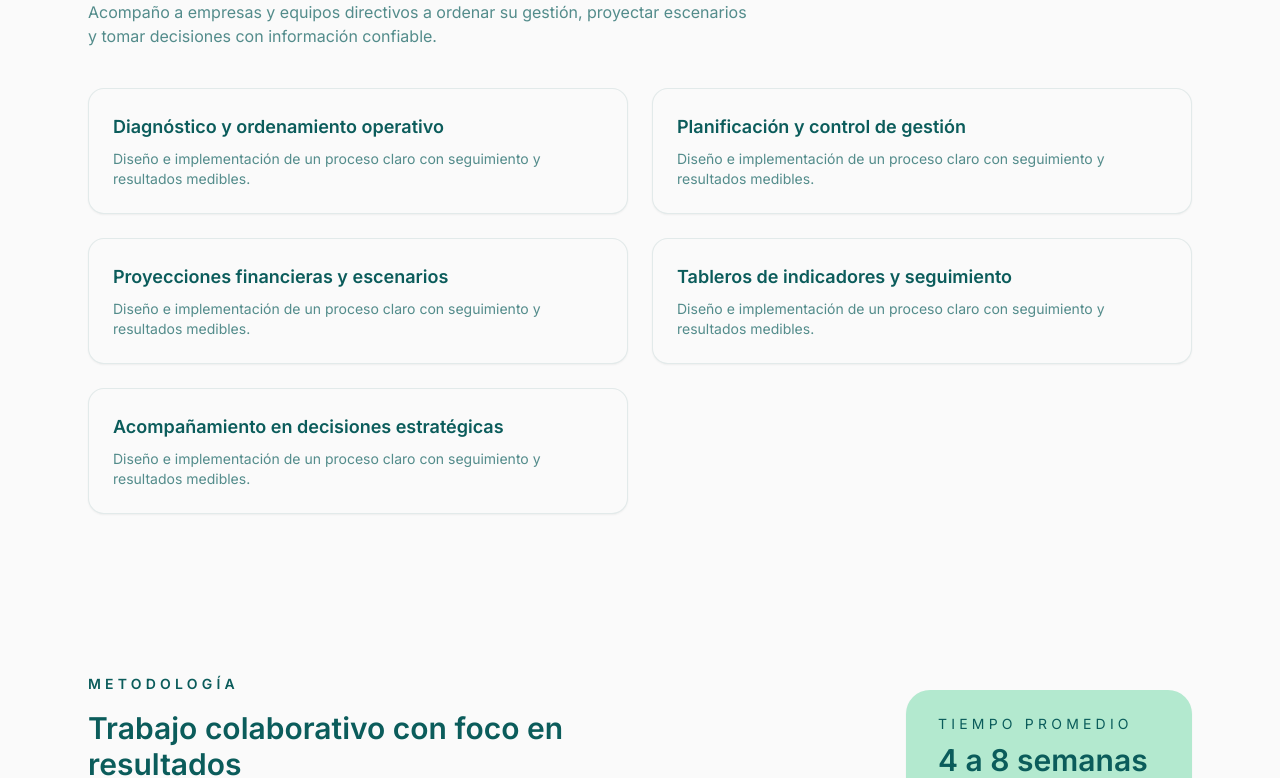
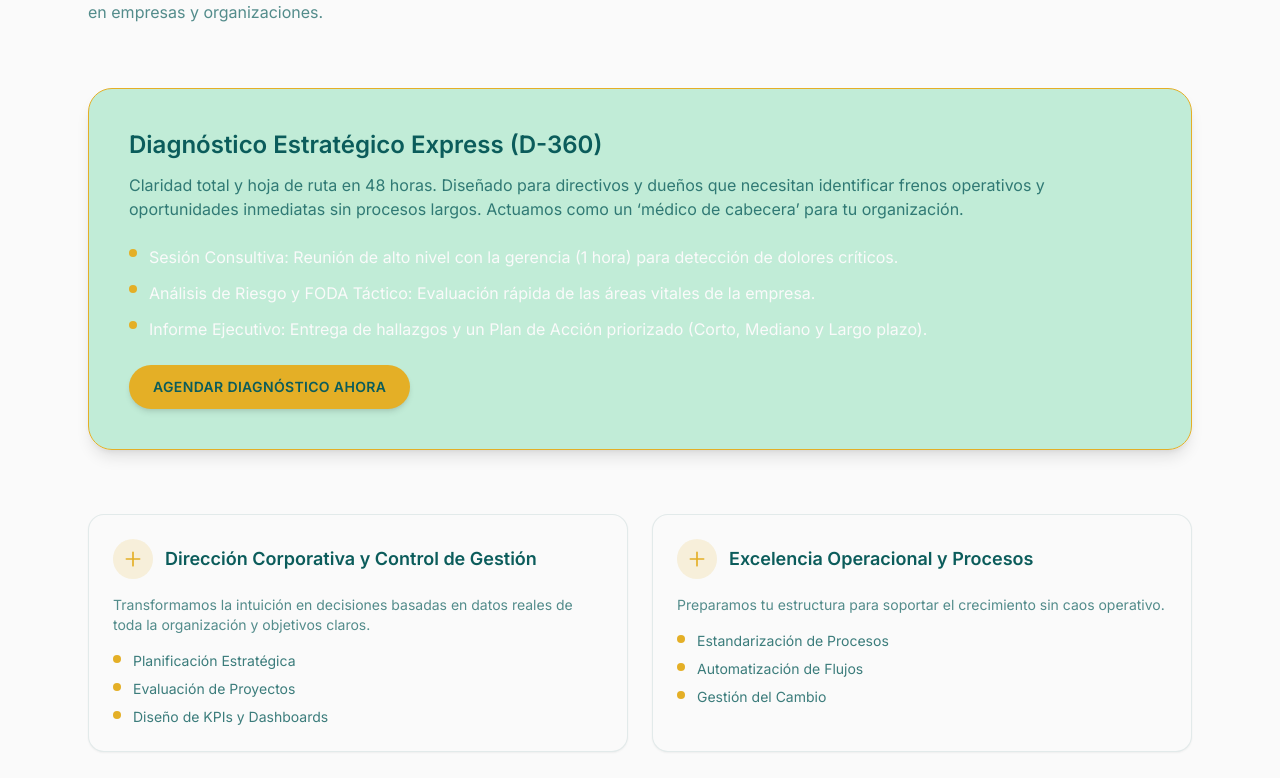
Before and after one commit to medinabenjamin/landing_page_test, a Next.js app: page / in a window 1280 px wide. Shown: the part 856-1634 px from the top of the page. Built offline with nearby package versions, Linux system fonts and the light colour scheme.

Commit message:
Refactor services section layout

```diff
--- a/src/app/page.tsx
+++ b/src/app/page.tsx
@@ -4,7 +4,7 @@ import Footer from "@/components/Footer";
 import Header from "@/components/Header";
 import Hero from "@/components/Hero";
 import Methodology from "@/components/Methodology";
-import Services from "@/components/Services";
+import ServicesSection from "@/components/ServicesSection";
 
 export default function Home() {
   return (
@@ -12,7 +12,7 @@ export default function Home() {
       <Header />
       <main>
         <Hero />
-        <Services />
+        <ServicesSection />
         <Methodology />
         <About />
         <Contact />
--- a/src/components/Services.tsx
+++ /dev/null
@@ -1,43 +0,0 @@
-import Reveal from "@/components/motion/Reveal";
-import { Stagger, StaggerItem } from "@/components/motion/Stagger";
-import { siteConfig } from "@/content/site";
-
-export default function Services() {
-  return (
-    <section
-      id="servicios"
-      data-section="servicios"
-      className="scroll-mt-24 bg-base"
-    >
-      <div className="mx-auto max-w-6xl px-6 py-20">
-        <Reveal className="mb-10 max-w-2xl" sectionId="servicios">
-          <p className="text-sm font-semibold uppercase tracking-[0.3em] text-brand">
-            Servicios
-          </p>
-          <h2 className="mt-4 text-3xl font-semibold text-brand">
-            Soluciones estratégicas para crecer con control
-          </h2>
-          <p className="mt-3 text-brand/70">
-            Acompaño a empresas y equipos directivos a ordenar su gestión,
-            proyectar escenarios y tomar decisiones con información confiable.
-          </p>
-        </Reveal>
-        <Stagger className="grid gap-6 md:grid-cols-2" sectionId="servicios">
-          {siteConfig.services.map((service) => (
-            <StaggerItem key={service}>
-              <div className="rounded-2xl border border-brand/10 bg-base p-6 shadow-sm transition duration-300 ease-out hover:-translate-y-1 hover:border-support hover:shadow-md">
-                <h3 className="text-lg font-semibold text-brand">
-                  {service}
-                </h3>
-                <p className="mt-2 text-sm text-brand/70">
-                  Diseño e implementación de un proceso claro con seguimiento y
-                  resultados medibles.
-                </p>
-              </div>
-            </StaggerItem>
-          ))}
-        </Stagger>
-      </div>
-    </section>
-  );
-}
--- /dev/null
+++ b/src/components/ServicesSection.tsx
@@ -0,0 +1,197 @@
+import Image from "next/image";
+
+import Reveal from "@/components/motion/Reveal";
+import { Stagger, StaggerItem } from "@/components/motion/Stagger";
+
+const diagnosticItems = [
+  "Sesión Consultiva: Reunión de alto nivel con la gerencia (1 hora) para detección de dolores críticos.",
+  "Análisis de Riesgo y FODA Táctico: Evaluación rápida de las áreas vitales de la empresa.",
+  "Informe Ejecutivo: Entrega de hallazgos y un Plan de Acción priorizado (Corto, Mediano y Largo plazo)."
+];
+
+const corporatePillars = [
+  {
+    title: "Dirección Corporativa y Control de Gestión",
+    focus:
+      "Transformamos la intuición en decisiones basadas en datos reales de toda la organización y objetivos claros.",
+    bullets: [
+      "Planificación Estratégica",
+      "Evaluación de Proyectos",
+      "Diseño de KPIs y Dashboards"
+    ]
+  },
+  {
+    title: "Excelencia Operacional y Procesos",
+    focus:
+      "Preparamos tu estructura para soportar el crecimiento sin caos operativo.",
+    bullets: [
+      "Estandarización de Procesos",
+      "Automatización de Flujos",
+      "Gestión del Cambio"
+    ]
+  }
+];
+
+const bpoBullets = [
+  "Control Financiero",
+  "Gestión de Personas",
+  "Cumplimiento Normativo"
+];
+
+const academyBullets = [
+  "Entrenamiento Corporativo: Cursos de gestión y productividad para equipos (Próximamente).",
+  "Herramientas Descargables: Plantillas y matrices de decisión (Próximamente)."
+];
+
+export default function ServicesSection() {
+  return (
+    <section
+      id="servicios"
+      data-section="servicios"
+      className="scroll-mt-24 bg-base"
+    >
+      <div className="mx-auto flex max-w-6xl flex-col gap-16 px-6 py-20">
+        <Reveal className="max-w-3xl" sectionId="servicios">
+          <h2 className="text-3xl font-semibold text-brand md:text-4xl">
+            Soluciones de Consultoría Integral: De la Estrategia a la Acción
+          </h2>
+          <p className="mt-4 text-base text-brand/70">
+            Metodología probada para escalar operaciones, minimizar riesgos y
+            garantizar resultados medibles en empresas y organizaciones.
+          </p>
+        </Reveal>
+
+        <Reveal
+          className="rounded-3xl border border-accent bg-support/80 p-8 shadow-lg md:p-10"
+          sectionId="servicios"
+        >
+          <div className="flex flex-col gap-6">
+            <div>
+              <h3 className="text-2xl font-semibold text-brand">
+                Diagnóstico Estratégico Express (D-360)
+              </h3>
+              <p className="mt-3 text-base text-brand/80">
+                Claridad total y hoja de ruta en 48 horas. Diseñado para
+                directivos y dueños que necesitan identificar frenos operativos
+                y oportunidades inmediatas sin procesos largos. Actuamos como un
+                ‘médico de cabecera’ para tu organización.
+              </p>
+            </div>
+            <ul className="grid gap-3 text-sm text-brand/80 md:text-base">
+              {diagnosticItems.map((item) => (
+                <li key={item} className="flex gap-3">
+                  <span className="mt-1 h-2 w-2 flex-none rounded-full bg-accent" />
+                  <span>{item}</span>
+                </li>
+              ))}
+            </ul>
+            <div>
+              <button
+                type="button"
+                className="rounded-full bg-accent px-6 py-3 text-sm font-semibold uppercase tracking-wide text-brand shadow-md transition hover:-translate-y-0.5 hover:shadow-lg"
+              >
+                AGENDAR DIAGNÓSTICO AHORA
+              </button>
+            </div>
+          </div>
+        </Reveal>
+
+        <Stagger className="grid gap-6 md:grid-cols-2" sectionId="servicios">
+          {corporatePillars.map((pillar) => (
+            <StaggerItem key={pillar.title}>
+              <div className="flex h-full flex-col gap-4 rounded-2xl border border-brand/10 bg-base p-6 shadow-sm transition duration-300 hover:shadow-md hover:border-b-4 hover:border-support">
+                <div className="flex items-center gap-3">
+                  <span className="flex h-10 w-10 items-center justify-center rounded-full bg-accent/15 text-accent">
+                    <svg
+                      aria-hidden="true"
+                      viewBox="0 0 24 24"
+                      className="h-5 w-5"
+                      fill="none"
+                      stroke="currentColor"
+                      strokeWidth="2"
+                    >
+                      <path
+                        strokeLinecap="round"
+                        strokeLinejoin="round"
+                        d="M4 12h16M12 4v16"
+                      />
+                    </svg>
+                  </span>
+                  <h3 className="text-lg font-semibold text-brand">
+                    {pillar.title}
+                  </h3>
+                </div>
+                <p className="text-sm text-brand/70">{pillar.focus}</p>
+                <ul className="grid gap-2 text-sm text-brand/80">
+                  {pillar.bullets.map((bullet) => (
+                    <li key={bullet} className="flex gap-3">
+                      <span className="mt-1 h-2 w-2 flex-none rounded-full bg-accent" />
+                      <span>{bullet}</span>
+                    </li>
+                  ))}
+                </ul>
+              </div>
+            </StaggerItem>
+          ))}
+        </Stagger>
+
+        <div className="grid items-center gap-8 rounded-3xl border border-brand/10 bg-base p-8 shadow-sm md:grid-cols-[1.1fr_0.9fr] md:p-10">
+          <div className="order-last flex flex-col gap-4 md:order-first">
+            <h3 className="text-2xl font-semibold text-brand">
+              BPO: Outsourcing Administrativo y Financiero
+            </h3>
+            <p className="text-base text-brand/70">
+              Enfócate en tu negocio, nosotros cuidamos el ‘Back Office’.
+              Servicio de administración externa profesional para garantizar el
+              cumplimiento normativo y el orden contable de tu empresa u
+              organización.
+            </p>
+            <ul className="grid gap-2 text-sm text-brand/80">
+              {bpoBullets.map((bullet) => (
+                <li key={bullet} className="flex gap-3">
+                  <span className="mt-1 h-2 w-2 flex-none rounded-full bg-accent" />
+                  <span>{bullet}</span>
+                </li>
+              ))}
+            </ul>
+            <div>
+              <button
+                type="button"
+                className="rounded-full bg-brand px-6 py-3 text-sm font-semibold uppercase tracking-wide text-[#FAFAFA] shadow-md transition hover:-translate-y-0.5 hover:shadow-lg"
+              >
+                COTIZAR GESTIÓN DELEGADA
+              </button>
+            </div>
+          </div>
+          <div className="order-first md:order-last">
+            <div className="overflow-hidden rounded-3xl border border-brand/10 bg-support/40 shadow-md">
+              <Image
+                src="/office-clean.svg"
+                alt="Oficina moderna y ordenada"
+                width={520}
+                height={420}
+                className="h-full w-full object-cover"
+              />
+            </div>
+          </div>
+        </div>
+
+        <div className="rounded-3xl bg-brand px-8 py-10 text-[#FAFAFA] shadow-lg">
+          <div className="flex flex-col gap-4">
+            <h3 className="text-2xl font-semibold text-[#FAFAFA]">
+              Academia PROSIGO &amp; Herramientas Digitales
+            </h3>
+            <ul className="grid gap-3 text-sm text-[#FAFAFA]/90">
+              {academyBullets.map((bullet) => (
+                <li key={bullet} className="flex gap-3">
+                  <span className="mt-1 h-2 w-2 flex-none rounded-full bg-support" />
+                  <span>{bullet}</span>
+                </li>
+              ))}
+            </ul>
+          </div>
+        </div>
+      </div>
+    </section>
+  );
+}
```
Also changed, not shown: public/office-clean.svg (added).
